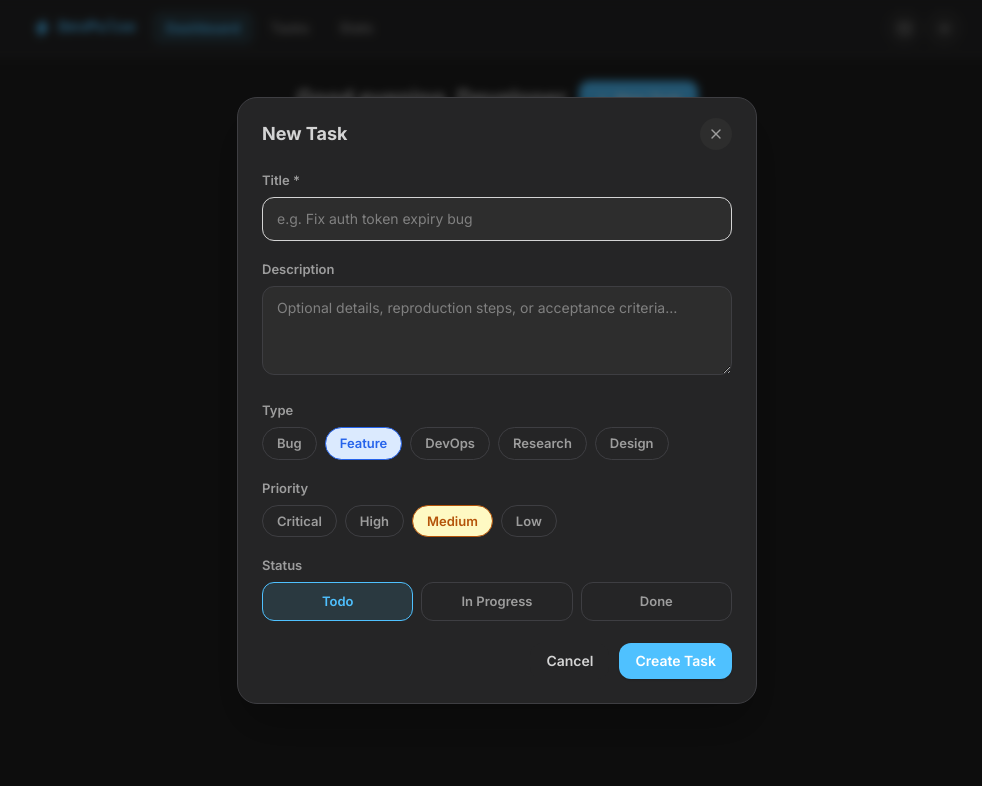
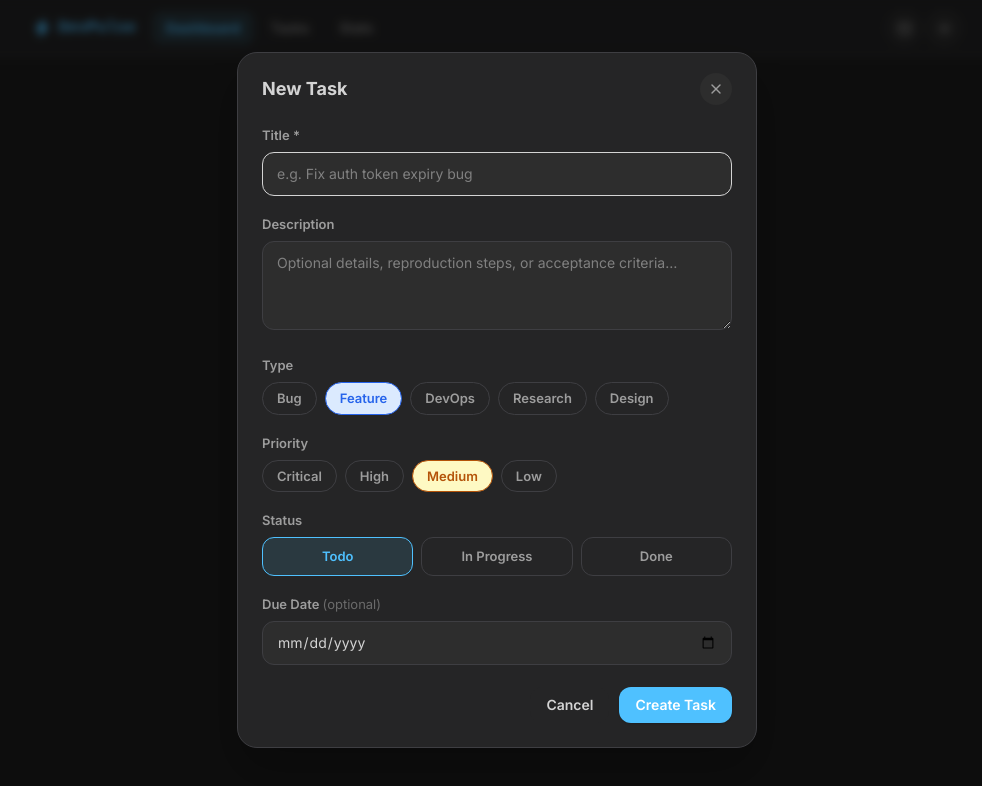
Before and after one commit to sabinapopescu/tum-web-lab6, a React (Vite) app: page / in a window 1280 px wide. Both pictures are taken after a click on the button "New Task". Shown: the top 786 px of the page, without its empty margins (143-1125 px from the left). Built offline with nearby package versions, Linux system fonts and the light colour scheme.

Commit message:
feat: add due dates to tasks with overdue highlighting and urgency sorting

```diff
--- a/src/components/tasks/TaskCard.tsx
+++ b/src/components/tasks/TaskCard.tsx
@@ -1,5 +1,5 @@
 import { useState } from 'react';
-import { Trash2, Circle, CheckCircle, Clock } from 'lucide-react';
+import { Trash2, Circle, CheckCircle, Clock, CalendarDays } from 'lucide-react';
 import type { Task } from '../../types';
 import { useStore, useToast } from '../../context/useStore';
 import { TypeBadge, PriorityBadge } from '../shared/Badge';
@@ -12,12 +12,30 @@ const STATUS_COLORS: Record<Task['status'], string> = {
   'Done': '#22c55e',
 };
 
+function getDueDateInfo(dueDate: string) {
+  const due = new Date(dueDate + 'T00:00:00');
+  const today = new Date();
+  today.setHours(0, 0, 0, 0);
+  const diff = Math.round((due.getTime() - today.getTime()) / 86400000);
+
+  if (diff < 0) return { label: `${Math.abs(diff)}d overdue`, isOverdue: true, isSoon: false };
+  if (diff === 0) return { label: 'Due today', isOverdue: false, isSoon: true };
+  if (diff === 1) return { label: 'Due tomorrow', isOverdue: false, isSoon: true };
+  if (diff <= 3) return { label: `Due in ${diff}d`, isOverdue: false, isSoon: true };
+  return {
+    label: due.toLocaleDateString('en-US', { month: 'short', day: 'numeric' }),
+    isOverdue: false,
+    isSoon: false,
+  };
+}
+
 export function TaskCard({ task }: { task: Task }) {
   const { dispatch } = useStore();
   const { showToast } = useToast();
   const [confirmDelete, setConfirmDelete] = useState(false);
 
   const isDone = task.status === 'Done';
+  const due = task.dueDate && !isDone ? getDueDateInfo(task.dueDate) : null;
 
   function handleToggleDone() {
     dispatch({ type: 'TOGGLE_DONE', id: task.id });
@@ -31,12 +49,18 @@ export function TaskCard({ task }: { task: Task }) {
     setConfirmDelete(false);
   }
 
+  const borderColor = !isDone && due?.isOverdue
+    ? 'rgba(239,68,68,0.5)'
+    : !isDone && task.priority === 'Critical'
+    ? 'rgba(220,38,38,0.4)'
+    : 'var(--border)';
+
   return (
     <>
       <div
         style={{
           background: 'var(--bg-card)',
-          border: `1.5px solid ${task.priority === 'Critical' && !isDone ? 'rgba(220,38,38,0.4)' : 'var(--border)'}`,
+          border: `1.5px solid ${borderColor}`,
           borderRadius: 14,
           padding: '14px 16px',
           display: 'flex',
@@ -90,6 +114,20 @@ export function TaskCard({ task }: { task: Task }) {
             <Clock size={10} />
             {task.status}
           </span>
+
+          {due && (
+            <span style={{
+              display: 'inline-flex', alignItems: 'center', gap: 4,
+              fontSize: 11, fontWeight: 600,
+              color: due.isOverdue ? '#ef4444' : due.isSoon ? '#f59e0b' : 'var(--text-muted)',
+              background: due.isOverdue ? 'rgba(239,68,68,0.1)' : due.isSoon ? 'rgba(245,158,11,0.1)' : 'var(--bg-muted)',
+              padding: '2px 8px', borderRadius: 9999,
+            }}>
+              <CalendarDays size={10} />
+              {due.label}
+            </span>
+          )}
+
           <button
             onClick={() => setConfirmDelete(true)}
             aria-label="Delete task"
--- a/src/components/tasks/TaskForm.tsx
+++ b/src/components/tasks/TaskForm.tsx
@@ -39,6 +39,7 @@ export function TaskForm({ onSubmit, onCancel, initial }: Props) {
   const [type, setType] = useState<TaskType>(initial?.type ?? 'Feature');
   const [priority, setPriority] = useState<Priority>(initial?.priority ?? 'Medium');
   const [status, setStatus] = useState<TaskStatus>(initial?.status ?? 'Todo');
+  const [dueDate, setDueDate] = useState<string | null>(initial?.dueDate ?? null);
   const [errors, setErrors] = useState<{ title?: string }>({});
 
   function validate() {
@@ -60,6 +61,7 @@ export function TaskForm({ onSubmit, onCancel, initial }: Props) {
           type,
           priority,
           status,
+          dueDate,
           completedAt: status === 'Done' && initial.status !== 'Done'
             ? Date.now()
             : status !== 'Done'
@@ -73,6 +75,7 @@ export function TaskForm({ onSubmit, onCancel, initial }: Props) {
           type,
           priority,
           status,
+          dueDate,
           isWatched: false,
           createdAt: Date.now(),
           completedAt: status === 'Done' ? Date.now() : null,
@@ -200,6 +203,19 @@ export function TaskForm({ onSubmit, onCancel, initial }: Props) {
         </div>
       </div>
 
+      {/* Due Date */}
+      <div>
+        <label style={labelStyle}>
+          Due Date <span style={{ color: 'var(--text-subtle)', fontWeight: 400 }}>(optional)</span>
+        </label>
+        <input
+          type="date"
+          value={dueDate ?? ''}
+          onChange={(e) => setDueDate(e.target.value || null)}
+          style={inputStyle}
+        />
+      </div>
+
       {/* Actions */}
       <div style={{ display: 'flex', gap: 10, justifyContent: 'flex-end', marginTop: 4 }}>
         <Button type="button" variant="secondary" onClick={onCancel}>Cancel</Button>
--- a/src/pages/TasksPage.tsx
+++ b/src/pages/TasksPage.tsx
@@ -24,7 +24,16 @@ export function TasksPage() {
     return () => document.removeEventListener('keydown', handler);
   }, []);
 
-  const sorted = [...tasks].sort((a, b) => b.createdAt - a.createdAt);
+  const today = new Date().toISOString().slice(0, 10);
+  const sorted = [...tasks].sort((a, b) => {
+    const aOverdue = !!(a.dueDate && a.dueDate < today && a.status !== 'Done');
+    const bOverdue = !!(b.dueDate && b.dueDate < today && b.status !== 'Done');
+    if (aOverdue !== bOverdue) return aOverdue ? -1 : 1;
+    if (a.dueDate && b.dueDate) return a.dueDate < b.dueDate ? -1 : a.dueDate > b.dueDate ? 1 : 0;
+    if (a.dueDate) return -1;
+    if (b.dueDate) return 1;
+    return b.createdAt - a.createdAt;
+  });
 
   return (
     <div style={{ maxWidth: 960, margin: '0 auto', padding: '24px 16px', flex: 1 }}>
--- a/src/types.ts
+++ b/src/types.ts
@@ -10,6 +10,7 @@ export interface Task {
   priority: Priority;
   status: TaskStatus;
   isWatched: boolean;
+  dueDate: string | null; // ISO date "YYYY-MM-DD", optional deadline
   createdAt: number; // ms timestamp
   completedAt: number | null; // ms timestamp, set when status → Done
 }
```
